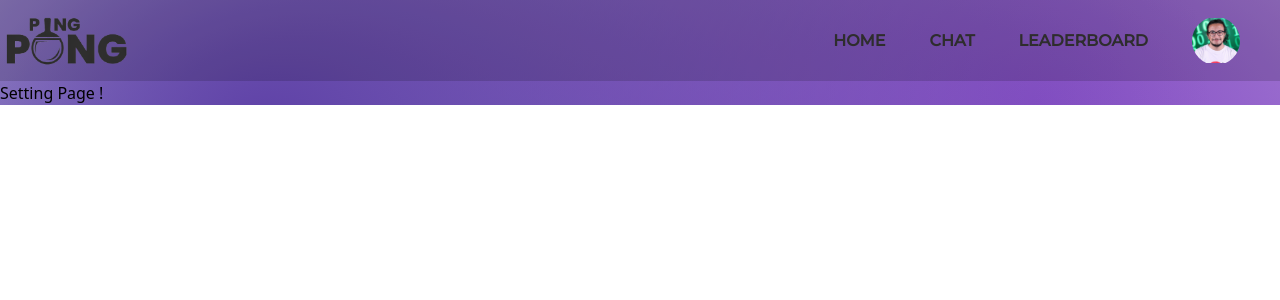
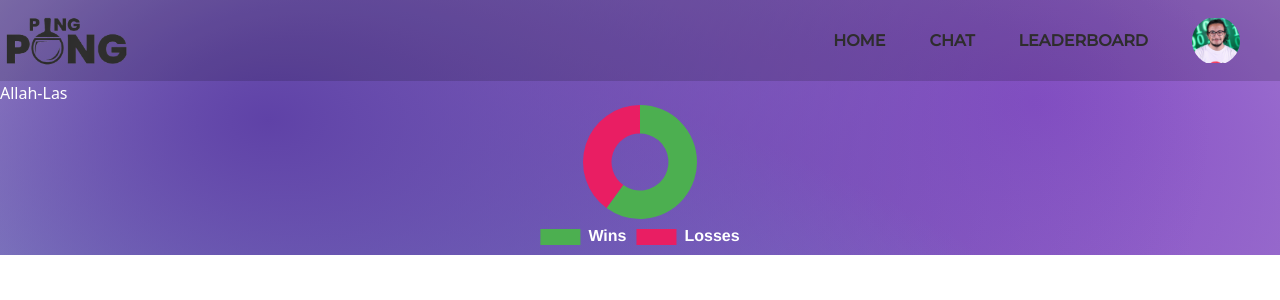
Before and after one commit to ZakNyx/ft_transcendence, a React (Vite) app: page /settings in a window 1280 px wide. Shown: the top 300 px of the page. Built offline with nearby package versions, Linux system fonts and the light colour scheme.

Commit message:
added a chart

```diff
--- a/src/components/DoughnutChart.tsx
+++ b/src/components/DoughnutChart.tsx
@@ -1,9 +1,62 @@
+import React from "react";
+import { Chart as ChartJS, ArcElement, Tooltip, Legend } from "chart.js";
+import { Doughnut } from "react-chartjs-2";
 
-function DoughnutChart() {
-  return(
+ChartJS.register(ArcElement, Tooltip, Legend);
+
+interface DoughnutChartProps {
+  wins: number;
+  losses: number;
+}
+
+const DoughnutChart: React.FC<DoughnutChartProps> = ({ wins, losses }) => {
+  const chartData = {
+    labels: ["Wins", "Losses"],
+    datasets: [
+      {
+        data: [wins, losses],
+        backgroundColor: ["#4CAF50", "#E91E63"],
+        hoverBackgroundColor: ["#4CAF50", "#E91E63"],
+        borderWidth: 0, // Set the border width to 0
+      },
+    ],
+  };
+
+  const options = {
+    responsive: true,
+    maintainAspectRatio: false,
+    plugins: {
+      legend: {
+        position: "bottom", // Place the legend at the bottom
+
+        labels: {
+          font: {
+            size: 16,
+            weight: "bold",
+          },
+          color: "white",
+        },
+        datalabels: {
+          display: true,
+          align: 'bottom',
+          backgroundColor: '#ccc',
+          borderRadius: 3,
+          font: {
+            size: 18,
+          },
+        }
+      },
+    },
+  };
+
+  return (
     <div>
       <h1 className="text-white">Allah-Las</h1>
+      <div>
+        <Doughnut data={chartData} options={options} />
+      </div>
     </div>
-  )
-}
+  );
+};
+
 export default DoughnutChart;
--- a/src/pages/Settings.tsx
+++ b/src/pages/Settings.tsx
@@ -1,9 +1,9 @@
-import React from "react";
 import NavBar from "../components/Navbar";
+import DoughnutChart from "../components/DoughnutChart";
 export default function Settings() {
     return (
     <div className="background-image">
         <NavBar />
-        <h1>Setting Page !</h1>
+        <DoughnutChart wins={60} losses={40} />
     </div>)
 }
```
